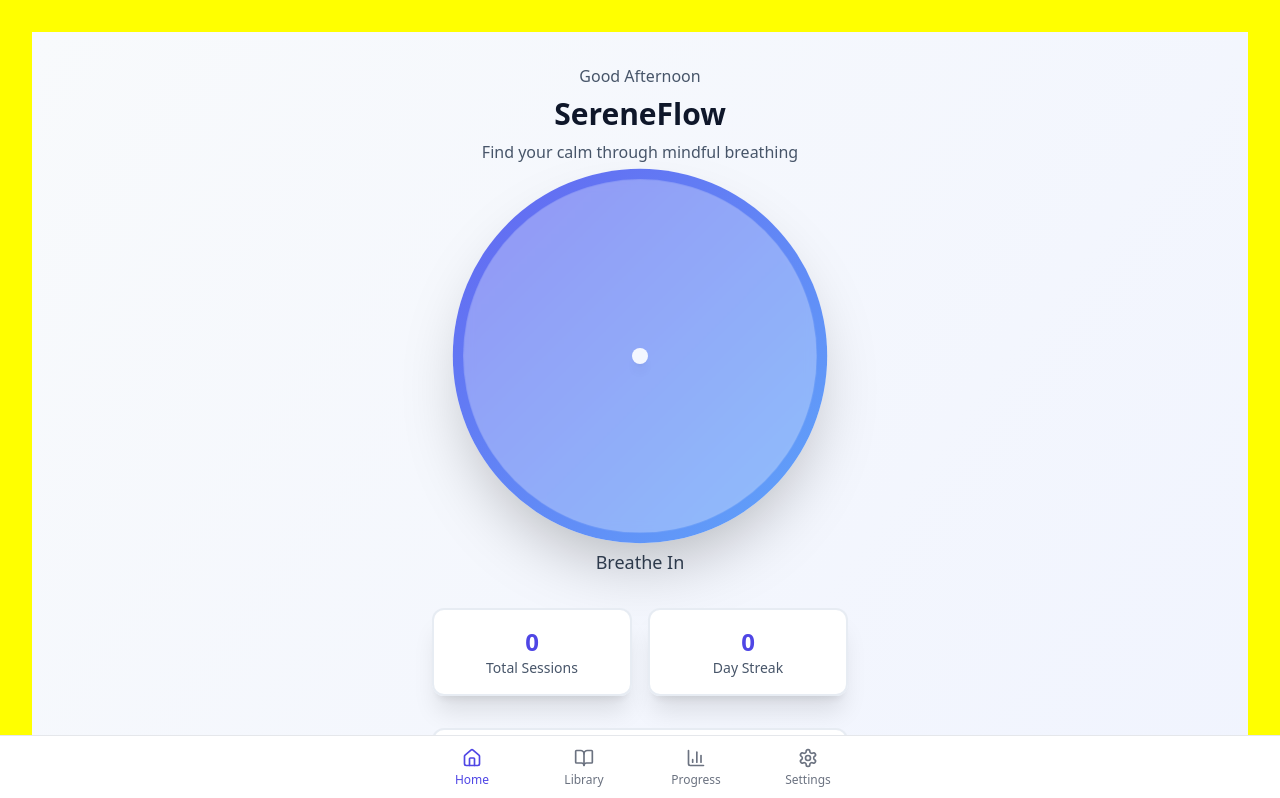
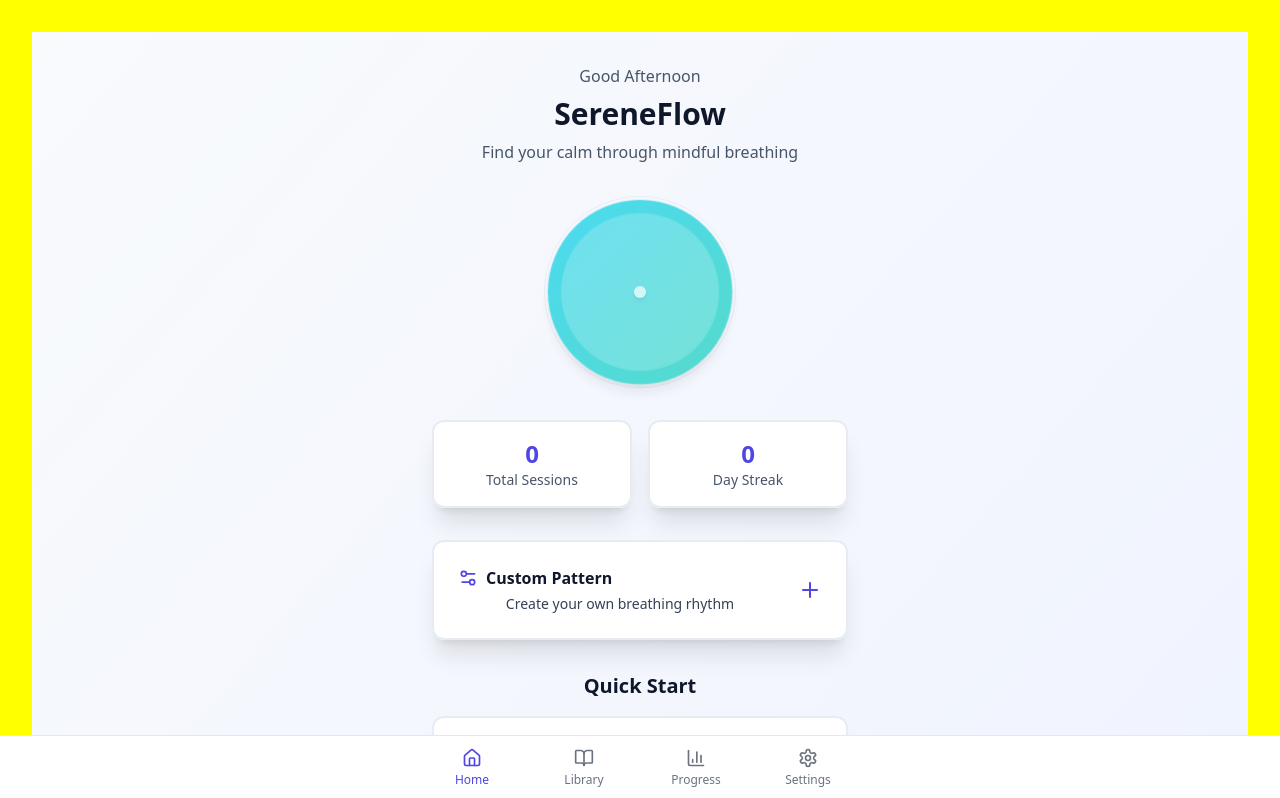
Before and after one commit to SereneFlow-dev/serene-breath-rhythm-flow, a React (Vite) app: page / in a window 1280 px wide. Shown: the top 798 px of the page. Built offline with nearby package versions, Linux system fonts and the light colour scheme.

Commit message:
Refactor: Improve breathing animation
- Removed "Breathe In" text.
- Reduced animation size.
- Removed sound and haptic feedback.
- Improved animation for better user attraction.

```diff
--- a/src/App.tsx
+++ b/src/App.tsx
@@ -2,6 +2,7 @@
 import { Toaster } from "@/components/ui/sonner";
 import { BrowserRouter as Router, Routes, Route } from "react-router-dom";
 import { QueryClient, QueryClientProvider } from "@tanstack/react-query";
+import { useState } from "react";
 import Index from "./pages/Index";
 import Session from "./pages/Session";
 import Progress from "./pages/Progress";
@@ -17,12 +18,19 @@ import "./App.css";
 const queryClient = new QueryClient();
 
 function App() {
+  const [showLoading, setShowLoading] = useState(true);
+
+  const handleLoadingComplete = () => {
+    setShowLoading(false);
+  };
+
   return (
     <QueryClientProvider client={queryClient}>
       <AuthProvider>
         <Router>
           <ScrollToTop />
-          <LoadingScreen />
+          {showLoading && <LoadingScreen onComplete={handleLoadingComplete} />}
+          {!showLoading && (
             <Routes>
               <Route path="/" element={<Index />} />
               <Route path="/session" element={<Session />} />
@@ -32,6 +40,7 @@ function App() {
               <Route path="/learn" element={<Learn />} />
               <Route path="*" element={<NotFound />} />
             </Routes>
+          )}
           <Toaster />
         </Router>
       </AuthProvider>
--- a/src/components/BreathingAnimation.tsx
+++ b/src/components/BreathingAnimation.tsx
@@ -1,7 +1,5 @@
 
 import { useEffect, useState } from "react";
-import { createSoothingSound, triggerHapticPattern } from "@/utils/audioUtils";
-import type { SoundType, HapticPattern } from "@/utils/audioUtils";
 
 interface BreathingAnimationProps {
   phase?: 'inhale' | 'hold-inhale' | 'exhale' | 'hold-exhale';
@@ -14,31 +12,20 @@ const BreathingAnimation = ({
   duration = 4000,
   isActive = true
 }: BreathingAnimationProps) => {
-  const [animationScale, setAnimationScale] = useState(0.8);
+  const [animationScale, setAnimationScale] = useState(0.9);
   const [currentPhase, setCurrentPhase] = useState<'inhale' | 'hold-inhale' | 'exhale' | 'hold-exhale'>('inhale');
-  const [isAnimating, setIsAnimating] = useState(false);
 
-  // Auto-cycling animation when no specific phase is provided and isActive is true
+  // Auto-cycling animation when isActive is true
   useEffect(() => {
     if (!isActive) {
-      setAnimationScale(0.8);
-      setIsAnimating(false);
-      return;
-    }
-
-    setIsAnimating(true);
-
-    // If a specific phase is provided, use it
-    if (phase !== 'inhale' || isActive) {
-      setCurrentPhase(phase);
+      setAnimationScale(0.9);
       return;
     }
 
     // Auto-cycle through breathing phases
-    const cycle = async () => {
     const phases: Array<'inhale' | 'hold-inhale' | 'exhale' | 'hold-exhale'> =
       ['inhale', 'hold-inhale', 'exhale', 'hold-exhale'];
-      const durations = [4000, 1000, 4000, 1000]; // 4s inhale, 1s hold, 4s exhale, 1s hold
+    const durations = [3000, 500, 3000, 500]; // Faster, more appealing rhythm
 
     let phaseIndex = 0;
 
@@ -52,58 +39,34 @@ const BreathingAnimation = ({
     };
 
     nextPhase();
-    };
-
-    cycle();
-  }, [isActive, phase]);
+  }, [isActive]);
 
   useEffect(() => {
-    if (!isAnimating) {
-      setAnimationScale(0.8);
+    if (!isActive) {
+      setAnimationScale(0.9);
       return;
     }
 
-    let targetScale = 0.8;
+    let targetScale = 0.9;
 
     // Update animation according to the breathing phase
     switch (currentPhase) {
       case 'inhale':
-        targetScale = 1.3;
+        targetScale = 1.1;
         break;
       case 'hold-inhale':
-        targetScale = 1.3;
+        targetScale = 1.1;
         break;
       case 'exhale':
-        targetScale = 0.8;
+        targetScale = 0.9;
         break;
       case 'hold-exhale':
-        targetScale = 0.8;
+        targetScale = 0.9;
         break;
     }
 
     setAnimationScale(targetScale);
-
-    // Provide haptic feedback if enabled
-    const hapticEnabled = localStorage.getItem('sereneflow-haptic') !== 'false';
-    if (hapticEnabled) {
-      const hapticPattern = (localStorage.getItem('sereneflow-haptic-pattern') as HapticPattern) || 'gentle';
-
-      // Different patterns for different phases
-      if (currentPhase === 'inhale' || currentPhase === 'exhale') {
-        triggerHapticPattern(hapticPattern);
-      } else {
-        // Lighter feedback for hold phases
-        triggerHapticPattern('subtle');
-      }
-    }
-
-    // Provide sound feedback if enabled
-    const soundEnabled = localStorage.getItem('sereneflow-sound') === 'true';
-    if (soundEnabled) {
-      const soundType = (localStorage.getItem('sereneflow-sound-type') as SoundType) || 'gentle-bells';
-      createSoothingSound(soundType, currentPhase);
-    }
-  }, [currentPhase, isAnimating]);
+  }, [currentPhase, isActive]);
 
   const getPhaseColor = () => {
     switch (currentPhase) {
@@ -135,51 +98,27 @@ const BreathingAnimation = ({
     }
   };
 
-  const getPhaseText = () => {
-    switch (currentPhase) {
-      case 'inhale':
-        return 'Breathe In';
-      case 'hold-inhale':
-        return 'Hold';
-      case 'exhale':
-        return 'Breathe Out';
-      case 'hold-exhale':
-        return 'Hold';
-      default:
-        return 'Breathe';
-    }
-  };
+  return (
+    <div className="flex items-center justify-center">
+      <div className="relative">
+        {/* Outer ring - smaller */}
+        <div className="w-48 h-48 rounded-full border border-slate-300 dark:border-slate-600 opacity-30"></div>
 
-  return (
-    <div className="flex flex-col items-center justify-center h-full">
-      <div className="relative">
-        {/* Outer ring */}
-        <div className="w-80 h-80 rounded-full border-2 border-slate-300 dark:border-slate-600 opacity-40"></div>
-
-        {/* Breathing circle */}
+        {/* Breathing circle - smaller and more subtle */}
         <div
-          className={`absolute inset-4 rounded-full bg-gradient-to-br ${getPhaseColor()} shadow-2xl`}
+          className={`absolute inset-3 rounded-full bg-gradient-to-br ${getPhaseColor()} shadow-lg opacity-80`}
           style={{
             transform: `scale(${animationScale})`,
-            transition: isAnimating ? `transform ${duration}ms ${getEasingFunction()}` : 'transform 500ms ease-in-out'
+            transition: isActive ? `transform 3000ms ${getEasingFunction()}` : 'transform 500ms ease-in-out'
           }}
         >
-          {/* Inner glow effect */}
-          <div className="absolute inset-2 rounded-full bg-white/30 backdrop-blur-sm"></div>
+          {/* Inner glow effect - more subtle */}
+          <div className="absolute inset-3 rounded-full bg-white/20 backdrop-blur-sm"></div>
         </div>
 
-        {/* Center dot */}
-        <div className="absolute top-1/2 left-1/2 transform -translate-x-1/2 -translate-y-1/2 w-4 h-4 bg-white rounded-full shadow-lg opacity-90"></div>
+        {/* Center dot - smaller */}
+        <div className="absolute top-1/2 left-1/2 transform -translate-x-1/2 -translate-y-1/2 w-3 h-3 bg-white rounded-full shadow-md opacity-70"></div>
       </div>
-
-      {/* Phase indicator */}
-      {isAnimating && (
-        <div className="mt-8 text-center">
-          <p className="text-lg font-medium text-slate-700 dark:text-slate-300">
-            {getPhaseText()}
-          </p>
-        </div>
-      )}
     </div>
   );
 };
```
Lines whose indentation alone changed are shown as unchanged.
